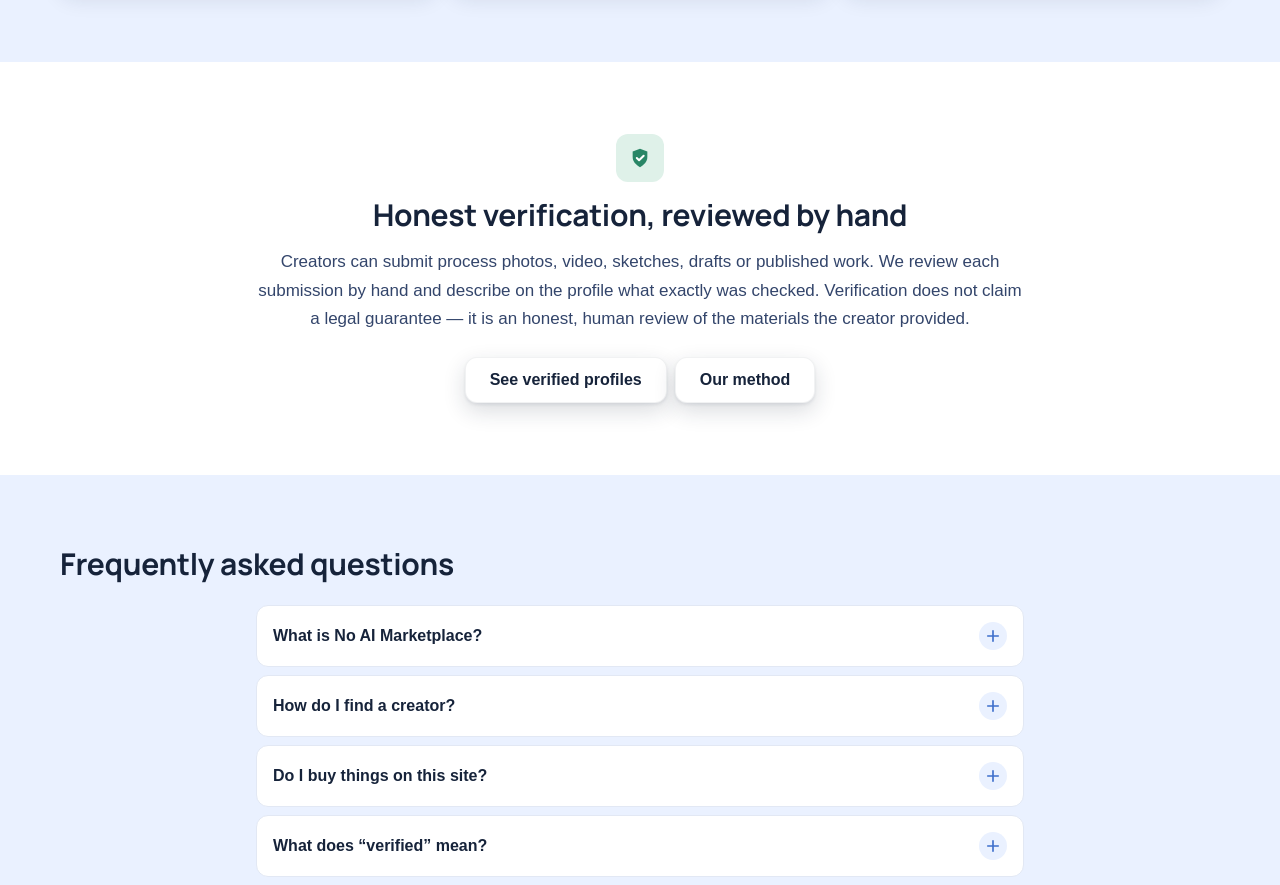
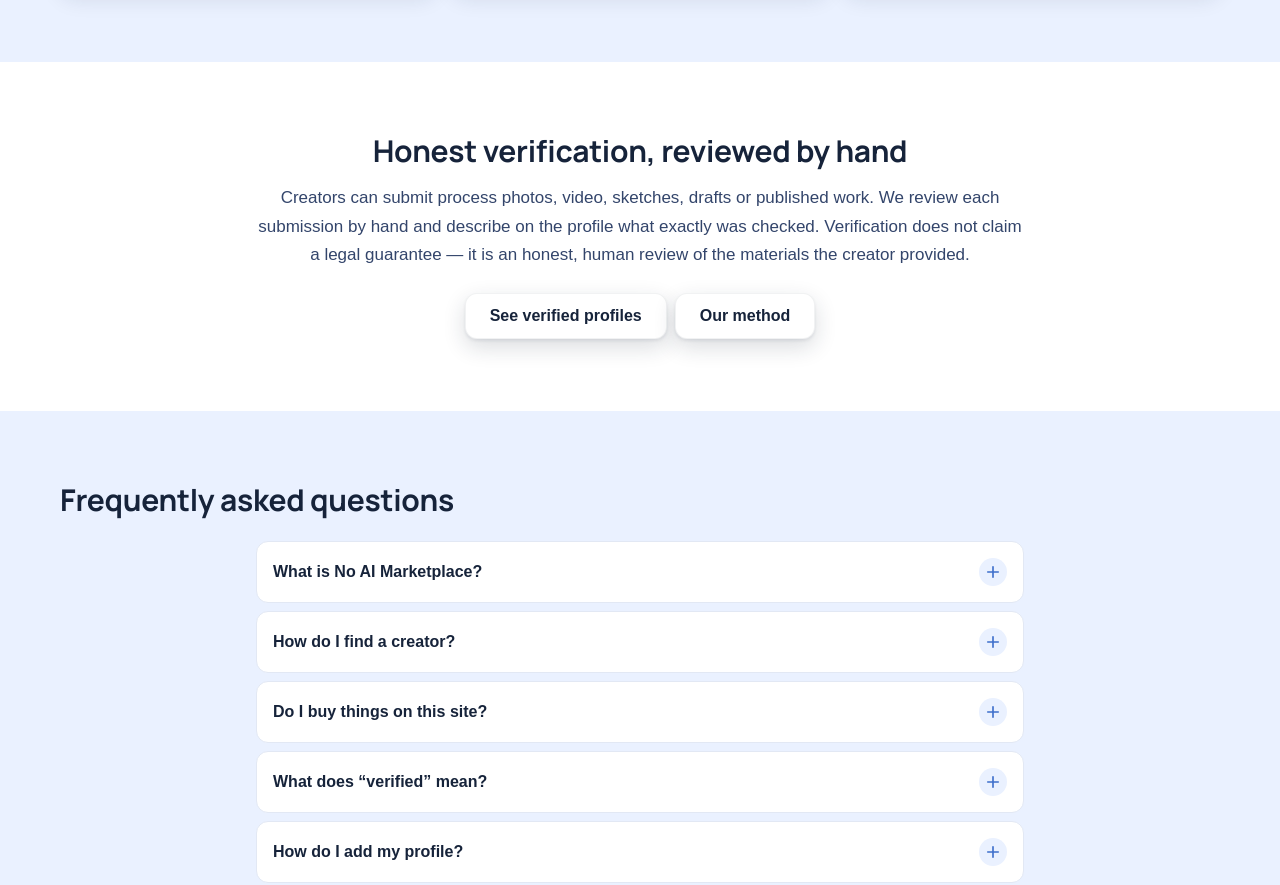
Before and after one commit to dm100usa-oss/no-ai-marketplace, a Next.js app: page /en in a window 1280 px wide. Shown: the part 6200-7085 px from the top of the page. Built offline with nearby package versions, Linux system fonts and the light colour scheme; a web font is replaced by a local one.

Commit message:
Update page.tsx

```diff
--- a/src/app/[lang]/page.tsx
+++ b/src/app/[lang]/page.tsx
@@ -434,13 +434,7 @@
       <section className="section">
         <div className="container-page">
           <div className="mx-auto max-w-3xl text-center">
-            <span
-              className="mx-auto grid h-12 w-12 place-items-center rounded-xl"
-              style={{ background: "#dff1e9", color: "#157a58" }}
-            >
-              <CheckShield size={22} />
-            </span>
-            <h2 className="mt-4">{dict.home.verificationTitle}</h2>
+            <h2>{dict.home.verificationTitle}</h2>
             <p className="lead mt-4">{dict.home.verificationText}</p>
             <div className="mt-6 flex flex-wrap justify-center gap-2">
               <LocaleLink lang={locale} href="/verified" className="btn btn-quiet">
```
